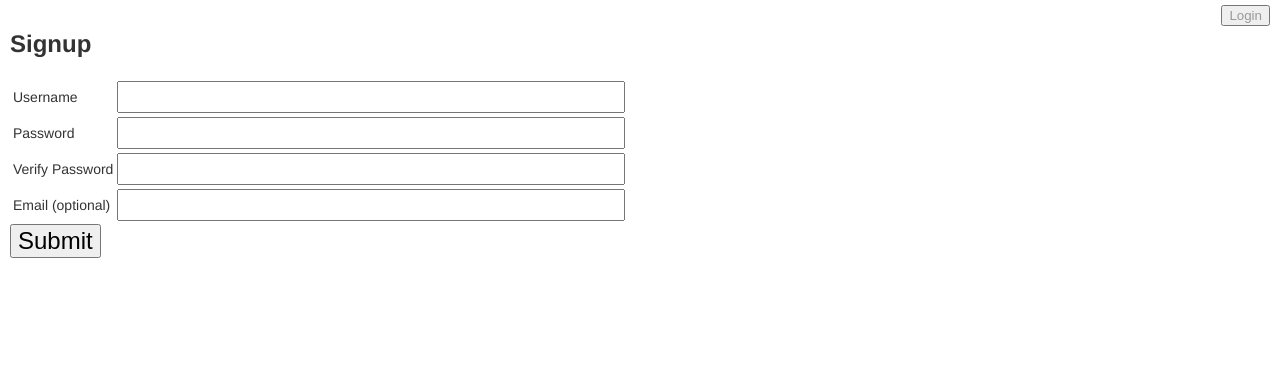
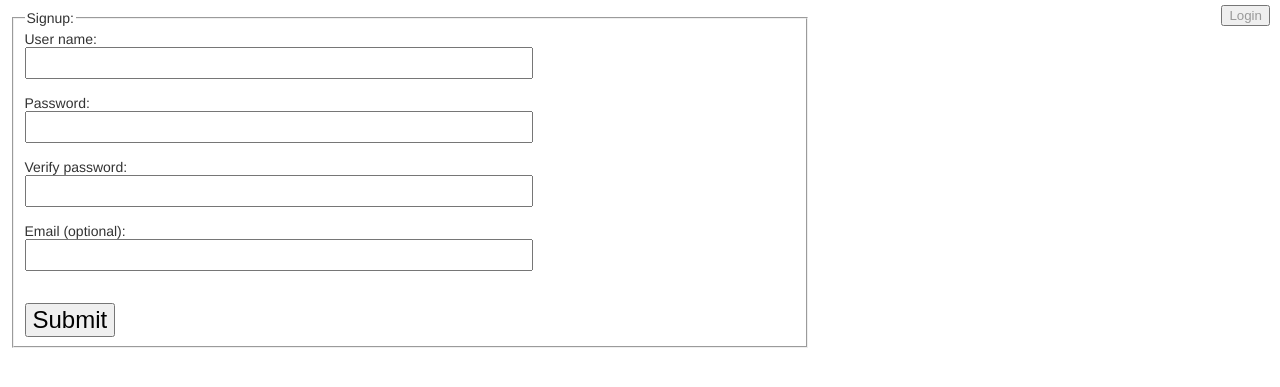
Before and after one commit to terrazoon/mub, a Python web app: template templates/signup.html in a window 1280 px wide. Shown: the top 387 px of the page. Run offline with Jinja, Linux system fonts and the light colour scheme; the template is opened without the code that fills it, so the values that code supplies are empty.

Commit message:
Fix signup template, fix new report page access

```diff
--- a/static/style.css
+++ b/static/style.css
@@ -21,7 +21,7 @@ a {
     color: red;
 }
 
-.error {
+.success {
     color: #099900;
 }
 
--- a/templates/signup.html
+++ b/templates/signup.html
@@ -3,60 +3,22 @@
 {% block content %}
 
 
-	   <h2>Signup</h2>
-      <form method="post">
-      <table>
-        <tr>
-          <td class="label">
-            Username
-          </td>
-          <td>
-            <input type="text" name="username" value="{{username}}">
-          </td>
-          <td class="error">
-            {{error_username}}
-          </td>
-        </tr>
+<form method="post">
+  <fieldset>
+    <legend>Signup:</legend>
+    User name:<br>
+    <input type="text" name="username" value="{{username}}"><div class="error">{{error_username}}</div><br>
+    Password:<br>
+    <input type="password" name="password" value=""><div class="error">{{error_password}}</div><br>
+	Verify password:<br>
+	<input type="password" name="verify" value=""><div class="error">{{error_verify}}</div><br>
+	Email (optional):<br>
+    <input type="text" name="email" value=""><div class="error">{{error_email}}</div><br><br>
 
-        <tr>
-          <td class="label">
-            Password
-          </td>
-          <td>
-            <input type="password" name="password" value="">
-          </td>
-          <td class="error">
-            {{error_password}}
-          </td>
-        </tr>
+    <input type="submit" value="Submit">
+  </fieldset>
+</form>
 
-        <tr>
-          <td class="label">
-            Verify Password
-          </td>
-          <td>
-            <input type="password" name="verify" value="">
-          </td>
-          <td class="error">
-            {{error_verify}}
-          </td>
-        </tr>
-
-        <tr>
-          <td class="label">
-            Email (optional)
-          </td>
-          <td>
-            <input type="text" name="email" value="">
-          </td>
-          <td class="error">
-            {{error_email}}
-          </td>
-        </tr>
-      </table>
-
-      <input type="submit">
-    </form>
 
 	      <form method="get" action="/login">
         <button class="logout" type="submit">Login</button>
```
Also changed, not shown: main.py (+32 -13 lines), 1 other file.
